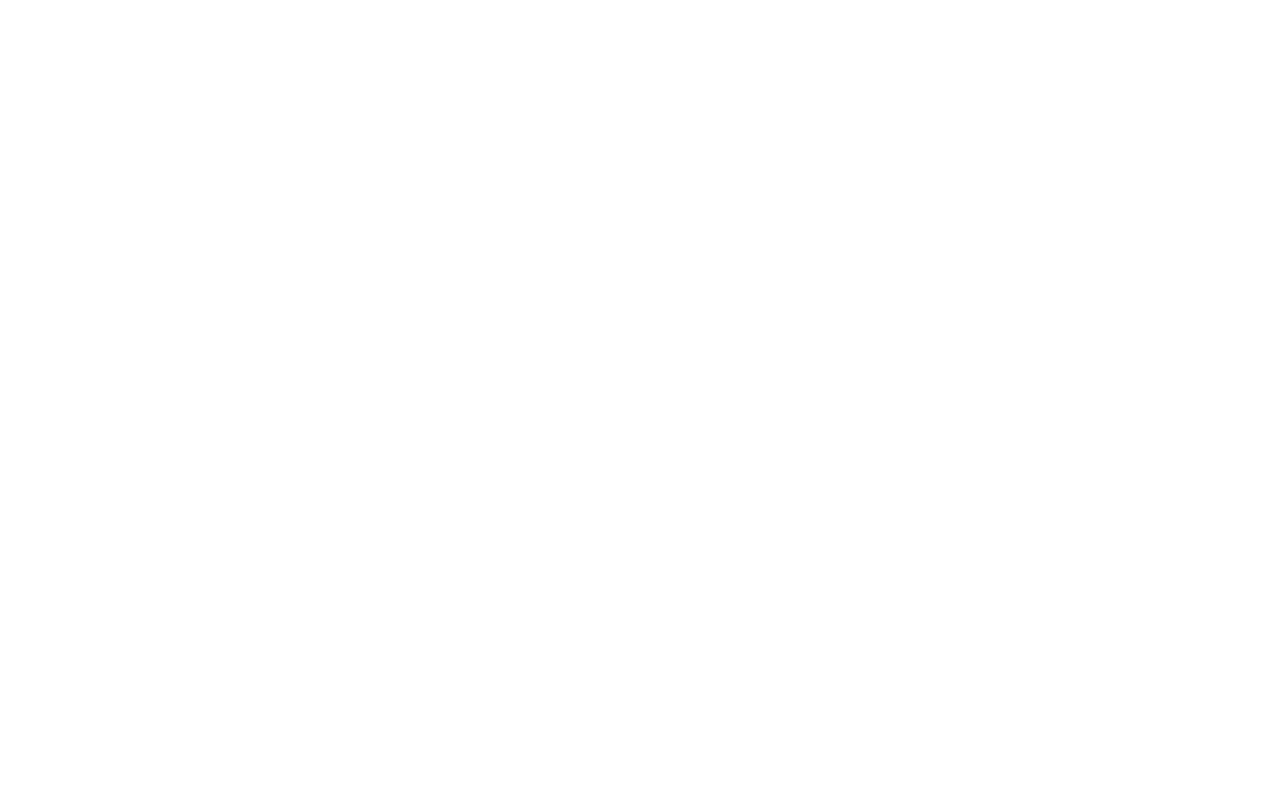
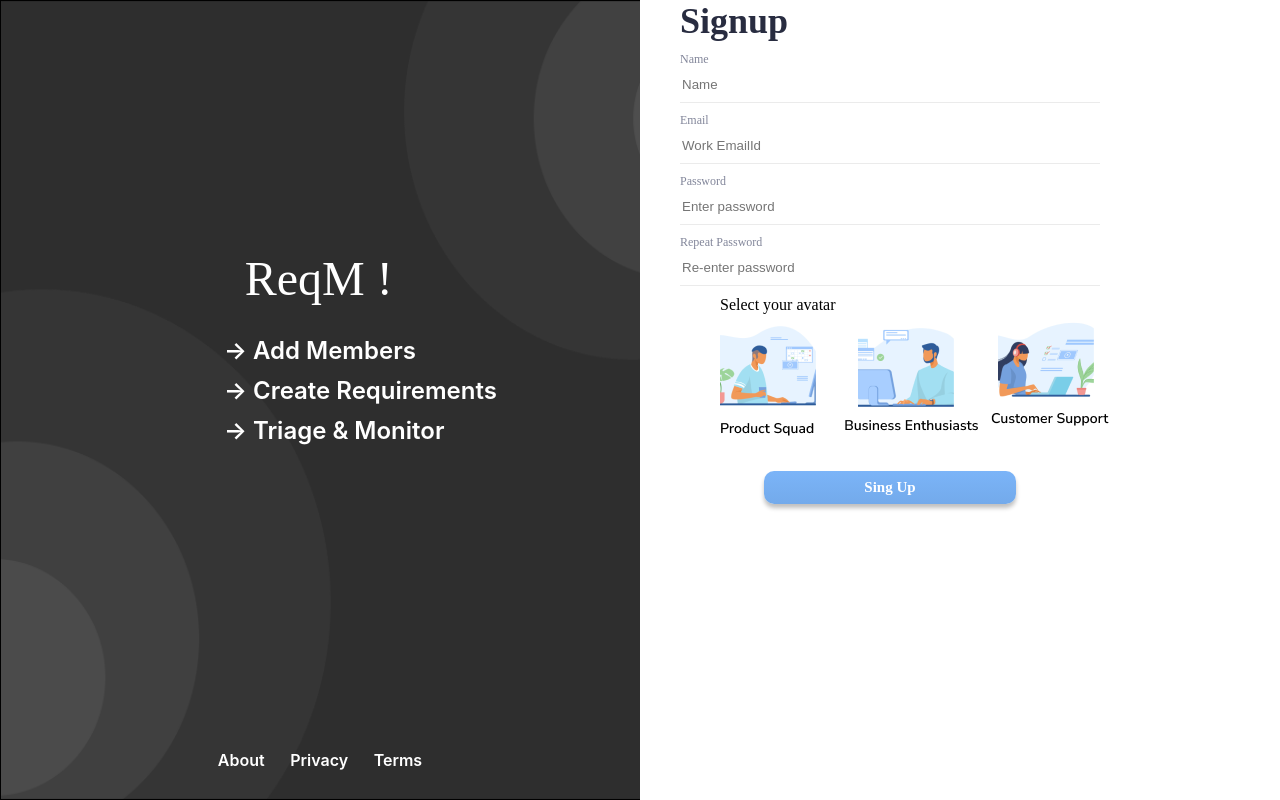
Before and after one commit to dileep519/ReqM, a React (Create React App) app: page /signup in a window 1280 px wide. Built offline with nearby package versions, Linux system fonts and the light colour scheme; a web font is replaced by a local one.

Commit message:
Signup page linked with api

```diff
--- a/package.json
+++ b/package.json
@@ -8,6 +8,9 @@
     "@testing-library/jest-dom": "^5.11.8",
     "@testing-library/react": "^11.2.2",
     "@testing-library/user-event": "^12.6.0",
+    "axios": "^0.21.1",
+    "bcryptjs": "^2.4.3",
+    "js-base64": "^3.6.0",
     "react": "^17.0.1",
     "react-dom": "^17.0.1",
     "react-router-dom": "^5.2.0",
--- a/src/App.js
+++ b/src/App.js
@@ -5,6 +5,7 @@
 import Resources from './components/homescreen/resources/resources';
 import Pricing from './components/homescreen/pricing/pricing';
 import Signup from './components/signup/signup';
+import Signin from './components/Signin/Signin';
 
 const App=()=>{
     return(
@@ -14,7 +15,8 @@
                 <Route path="/product" component={Products}/>
                 <Route path="/resource" component={Resources}/>
                 <Route path="/pricing" component={Pricing}/>
-                <Route path="/signin" component={Signup}/>
+                <Route path="/signin" component={Signin}/>
+                <Route path="/signup" component={Signup}/>
             </Switch>
         </>
     );
--- /dev/null
+++ b/src/components/Signin/Signin.js
@@ -0,0 +1,9 @@
+import React from 'react';
+
+const Signin=()=>{
+    return(
+        <div>Signin</div>
+    );
+}
+
+export default Signin;
--- a/src/components/homescreen/header/header.js
+++ b/src/components/homescreen/header/header.js
@@ -1,5 +1,5 @@
 import React from 'react';
-import { Route,NavLink } from 'react-router-dom';
+import { NavLink } from 'react-router-dom';
 import './header.css';
 
 const Header=()=>{
--- a/src/components/homescreen/homescreen.css
+++ b/src/components/homescreen/homescreen.css
@@ -120,3 +120,13 @@
     width: fit-content;
     padding: 5px;
 }
+
+.link-inside-container-body{
+    text-decoration: none;
+    font-family: Nunito Sans;
+    font-style: normal;
+    font-weight: normal;
+    font-size: 24px;
+    line-height: 20px;
+    color: #FFFDFD;
+}
--- a/src/components/homescreen/homescreen.js
+++ b/src/components/homescreen/homescreen.js
@@ -6,6 +6,7 @@
 import image2 from '../../shared/images/Rectangle 163.png';
 import image3 from '../../shared/images/Rectangle 165.png';
 import image4 from '../../shared/images/Rectangle 166.png';
+import { NavLink } from 'react-router-dom';
 
 
 const HomeScreen=(props)=>{
@@ -15,7 +16,8 @@
             <div className="homescreen-body-conatiner1">
                 <div className="homescreen-text">
                     <div>Collect your product requirements and keep track of your project with ease</div>
-                    <div className="get-started">Get started</div>
+                    {/* <div className="get-started">Get started</div> */}
+                    <div className="get-started"><NavLink to="/signup" className="link-inside-container-body">Get started</NavLink></div>
                 </div>
                 <div className="homescreen-image">
                     <img src={image1} />
--- a/src/components/signup/signup.js
+++ b/src/components/signup/signup.js
@@ -7,6 +7,10 @@
 import Business from '../../shared/images/Group 2005.png';
 import CustomerSupport from '../../shared/images/Group 2006.png';
 import bcrypt from 'bcryptjs';
+import { Base64 } from 'js-base64';
+import axios from 'axios';
+import { makeStyles } from '@material-ui/core/styles';
+import LinearProgress from '@material-ui/core/LinearProgress';
 
 
 const Signup=()=>{
@@ -16,6 +20,7 @@
     const [password,setPassword]=useState(()=>"")
     const [verifyPassword,setVerifyPassword]=useState(()=>"");
     const [selectedImg,setSelectedImg]=useState();
+    const [loader,setLoader]=useState(false);
 
     const handleClick=(event)=>{
         if(event.target.id=='name'){
@@ -51,8 +56,49 @@
                 return;
             }
             try{
+                setLoader(true);
                 let hashPwd=password;
                 hashPwd=await bcrypt.hash(password,10);
+                let code;
+                if(selectedImg=='business'){
+                    code=Base64.encode(Business);
+                }else if(selectedImg=='product'){
+                    code=Base64.encode(ProductSquad);
+                }else{
+                    code=Base64.encode(CustomerSupport);
+                }
+                axios.post("http://localhost:3001/api/user/register",{
+                    name,
+                    email,
+                    password:hashPwd,
+                    profilePhoto:code
+                }).then((res)=>{
+                    setLoader(false);
+                   if(res.data && res.data.message){
+                       setEmail("");
+                       setName("");
+                       setPassword("");
+                       setVerifyPassword("");
+                       setSelectedImg("");
+                       Swal.fire({
+                           title:'Success',
+                           text:`${res.data.message}`,
+                           icon:'success'
+                       })
+                }else{
+                       Swal.fire({
+                           title:"Error",
+                           text:`${res.data.error}`,
+                           icon:'error'
+                       })
+                   }
+                }).catch((err)=>{
+                    Swal.fire({
+                        title:"Error",
+                        text:`${err}`,
+                        icon:'error'
+                    })
+                })
             }catch(err){
                 Swal.fire({
                     title:"Error",
@@ -100,6 +146,7 @@
                 </div>
             </div>
             <div className="signupContainer">
+                {loader?<LinearProgress color="primary"/>:<></>}
                 <span className="signupHeading">
                     Signup
                 </span>
```
Also changed, not shown: 1 other file (tests, documents, lock files or other folders).
